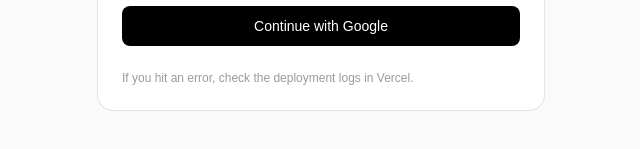
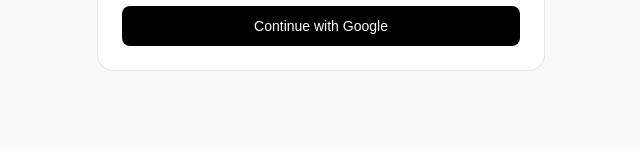
Before and after one commit to filobotai/finance-tracker, a Next.js app: page /login in a window 1280 px wide. Shown: the part 159-308 px from the top of the page, without its empty margins (319-959 px from the left). Built offline with nearby package versions, Linux system fonts and the light colour scheme.

Commit message:
Remove public troubleshooting text from login page

```diff
--- a/src/app/login/page.tsx
+++ b/src/app/login/page.tsx
@@ -12,10 +12,6 @@
         </header>
 
         <SignInButton />
-
-        <p className="text-xs text-black/40">
-          If you hit an error, check the deployment logs in Vercel.
-        </p>
       </main>
     </div>
   );
```
